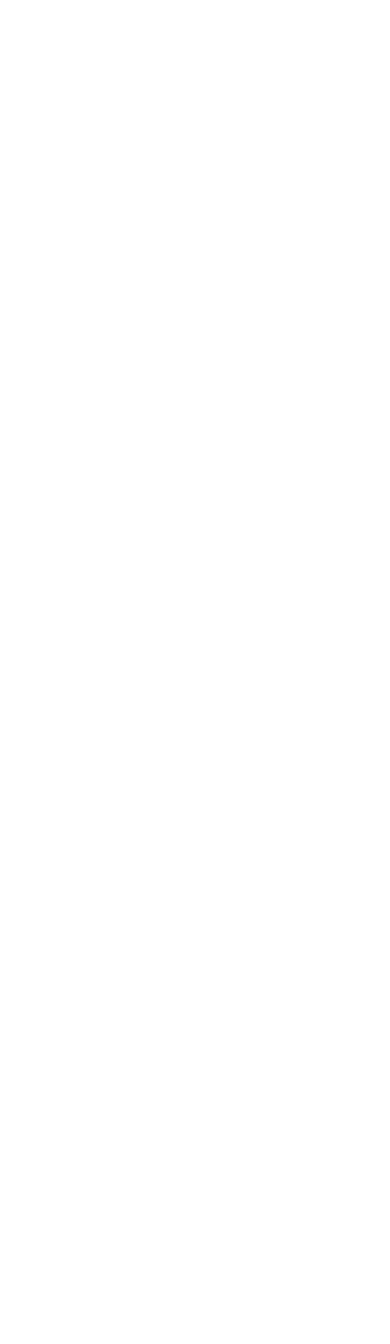
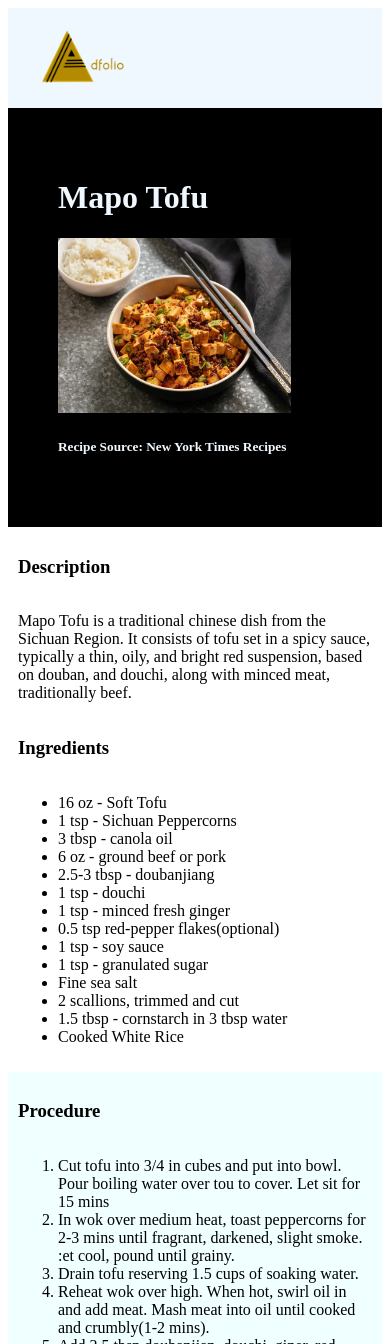
Before and after one commit to KodiClair/Adfolio, a plain HTML site: page recipes/recipes/mapo_tofu.html in a window 390 px wide. Shown: the top 1344 px of the page. Before the commit the page ends 844 px from the top, so only its background shows below. Drawn offline with Linux system fonts and the light colour scheme.

Commit message:
added style sheet for recipe tabs, added logo return, fixed recipe displays

```diff
--- a/projects/project_home.html
+++ b/projects/project_home.html
@@ -4,6 +4,7 @@
     <meta charset="UTF-8">
     <meta name="viewport" content="width=device-width, initial-scale=1.0">
     <link rel="stylesheet" href="../style-sheet/projects.css">
+    <script src="../jscript/projects.js"></script>
     <title>Projects</title>
 </head>
 <body>
--- a/recipes/recipes/mapo_tofu.html
+++ b/recipes/recipes/mapo_tofu.html
@@ -0,0 +1,67 @@
+<!DOCTYPE html>
+<html lang="en">
+<head>
+    <meta charset="UTF-8">
+    <meta name="viewport" content="width=device-width, initial-scale=1.0">
+    <title>Adfolio Recipes: Mapo Tofu</title>
+    <link rel="stylesheet" href="../../style-sheet/recipe1_style.css">
+</head>
+<body>
+    <div class="header">
+        <div class="logo" style="padding-left: 30px;" onclick="document.location='../recipes.html'">
+            <img src="../../images/Adfolio_Logo.png" height="100px" width="100px">
+        </div>
+    </div>
+
+    <div class="image">
+        <h1>Mapo Tofu</h1>
+        <img src="../images/mapo.jpg" alt="Mapo Tofu" height="auto" width="85%">
+        <h5>Recipe Source: New York Times Recipes</h5>
+    </div>
+
+    <div class="body1">
+        <h3>Description</h3>
+        <p>
+            Mapo Tofu is a traditional chinese dish from the Sichuan Region. It consists of tofu set in a spicy sauce, typically a thin, oily, and bright red suspension, based on douban, and douchi, along with minced meat, traditionally beef.
+        </p>
+        <h3>Ingredients</h3>
+        <ul>
+            <li>16 oz - Soft Tofu</li>
+            <li>1 tsp - Sichuan Peppercorns</li>
+            <li>3 tbsp - canola oil</li>
+            <li>6 oz - ground beef or pork</li>
+            <li>2.5-3 tbsp - doubanjiang</li>
+            <li>1 tsp - douchi</li>
+            <li>1 tsp - minced fresh ginger</li>
+            <li>0.5 tsp red-pepper flakes(optional)</li>
+            <li>1 tsp - soy sauce</li>
+            <li>1 tsp - granulated sugar</li>
+            <li>Fine sea salt</li>
+            <li>2 scallions, trimmed and cut</li>
+            <li>1.5 tbsp - cornstarch in 3 tbsp water</li>
+            <li>Cooked White Rice</li>
+        </ul>
+    </div>
+
+    <div class="body2">
+        <h3>Procedure</h3>
+        <ol>
+            <li>Cut tofu into 3/4 in cubes and put into bowl. Pour boiling water over tou to cover.
+                Let sit for 15 mins
+            </li>
+            <li>In wok over medium heat, toast peppercorns for 2-3 mins until fragrant, darkened, slight smoke.
+                :et cool, pound until grainy.
+            </li>
+            <li>Drain tofu reserving 1.5 cups of soaking water.</li>
+            <li>Reheat wok over high. When hot, swirl oil in and add meat. Mash meat into oil until cooked and crumbly(1-2 mins).</li>
+            <li>Add 2.5 tbsp doubanjian, douchi, giner, red-pepper flakes. Cook 2 mins, stirring constantly until reddish brown.
+                Add soy sauce and sugar, stir to combine, then add tofu. Combine ingredients without breaking up tofu much.
+            </li>
+            <li>Add soaking water, bring to summer, cook for 3 mins, to let tofu absorb sauce.</li>
+            <li>Slightly lower heat and taste sauce. Add reaming .5 tbsp doubanjian for heat if needed, pinch of salt, or sprinkly of sugar.</li>
+            <li>Add scallions and stir to combine. Stir in cornstach slurry, enough for map to thicken. Sprinkle in peppercorns, given the last stir. Serve on hot rice.</li>
+        </ol>
+    </div>
+
+</body>
+</html>
--- a/style-sheet/recipe1_style.css
+++ b/style-sheet/recipe1_style.css
@@ -0,0 +1,41 @@
+.body {
+    display: flex;
+    flex-direction: column;
+    align-items: center;
+}
+
+.header {
+    display: flex;
+    flex-direction: row;
+    justify-content: space-between;
+    background-color: aliceblue;
+    height: 100px;
+    width: 100%;
+}
+
+.image {
+    background-color: black;
+    padding: 50px;
+    color: aliceblue;
+}
+
+.logo {
+    display: flex;
+    justify-content: center;
+    align-items: center;
+    cursor:pointer;
+}
+
+.body1 {
+    padding: 10px;
+    display:flex;
+    flex-direction: column;
+
+}
+
+.body2 {
+    padding: 10px;
+    display:flex;
+    flex-direction: column;
+    background-color: azure;
+}
```
Also changed, not shown: jscript/projects.js (added, +7 -0 lines), recipes/recipes.html (+3 -4 lines), recipes/recipes/nam_prik_ong.html (+17 -4 lines), recipes/recipes/pad_prong_galie.html (+16 -6 lines), style-sheet/projects.css (+38 -0 lines).
